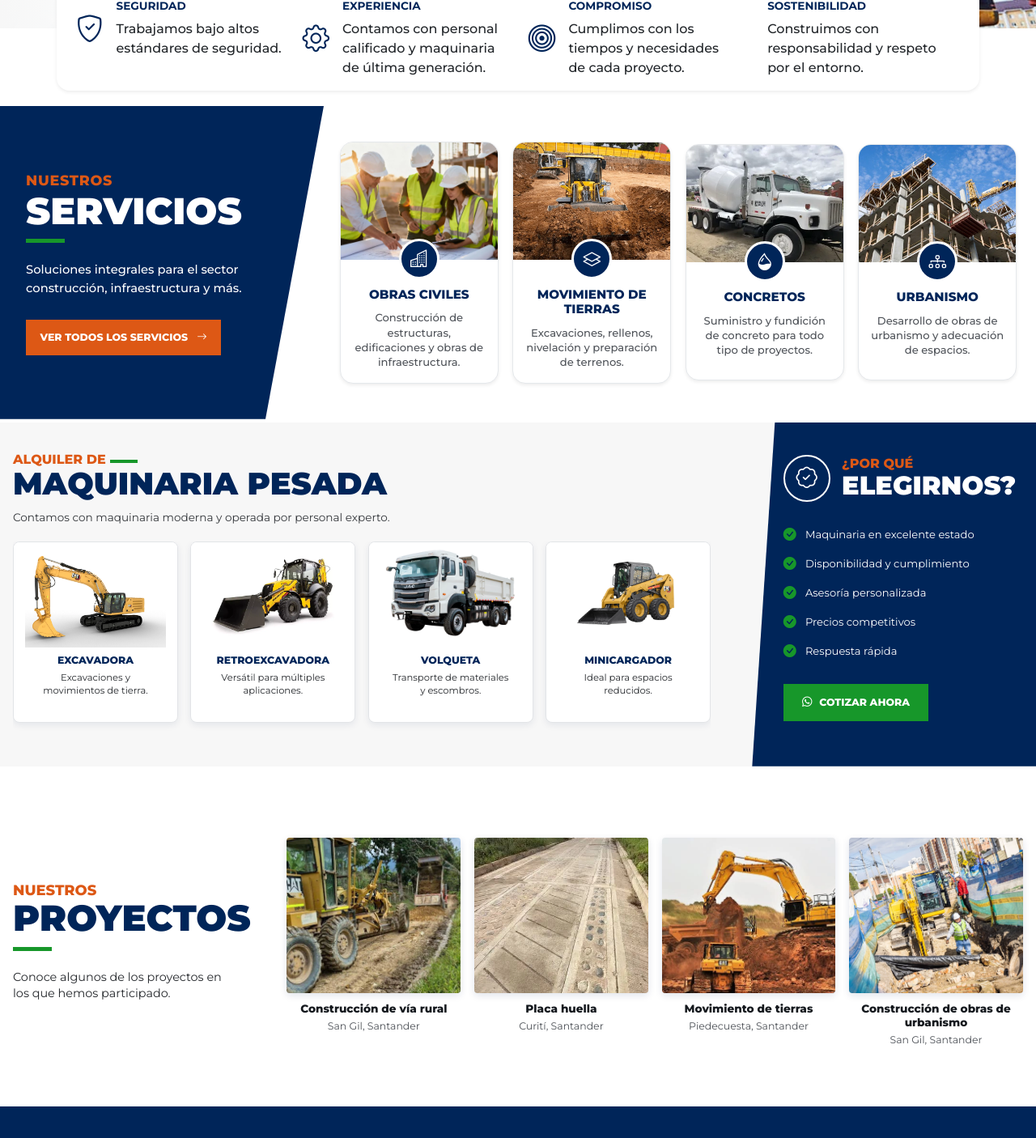
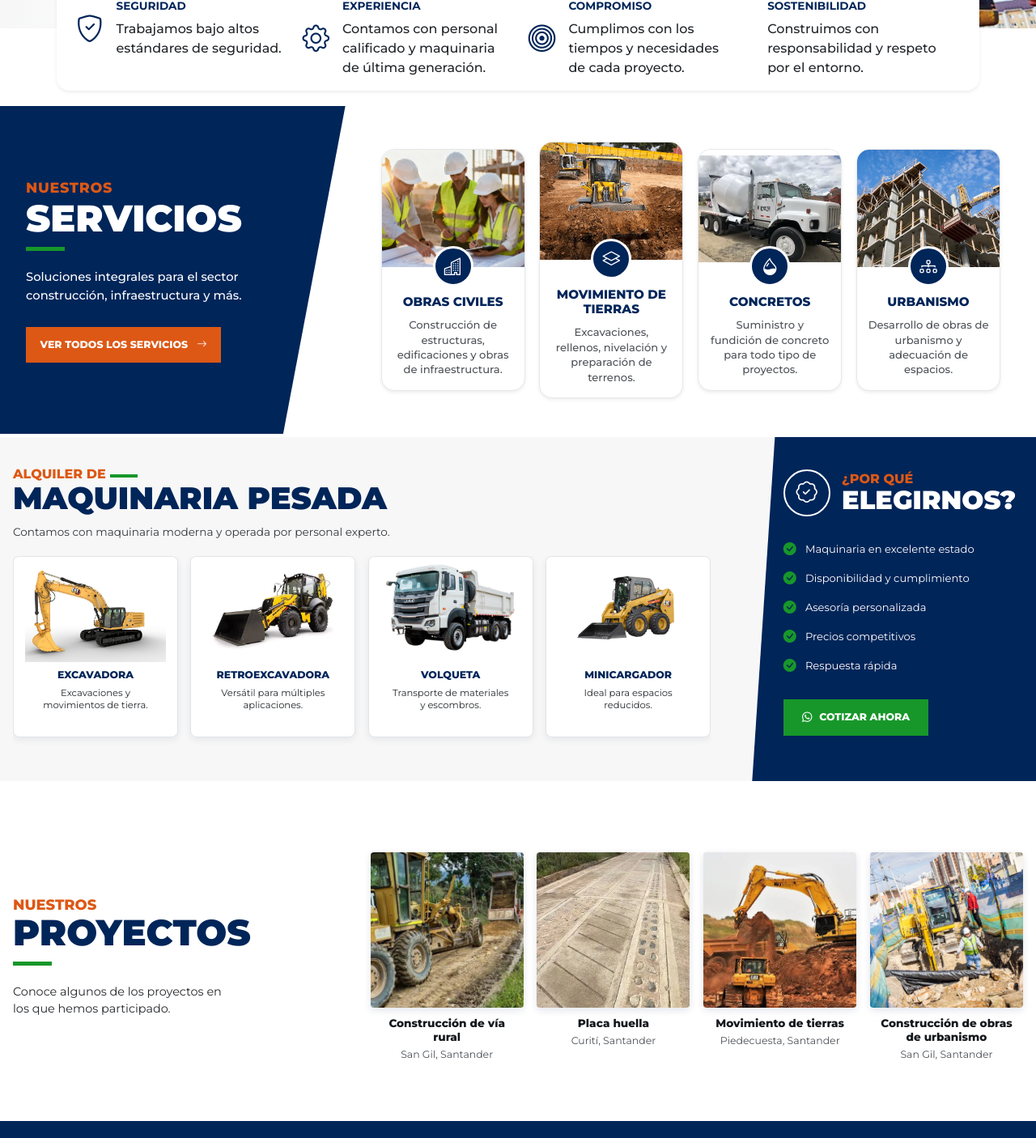
Before and after one commit to pauchacon16/Ingesem-Web, an Angular app: page / in a window 1280 px wide. Shown: the part 640-2046 px from the top of the page at 81% size. Built offline with nearby package versions, Linux system fonts and the light colour scheme.

Commit message:
Solución resoluciones fullhd

```diff
--- a/src/app/proyectos/proyectos.scss
+++ b/src/app/proyectos/proyectos.scss
@@ -6,10 +6,9 @@
 
 .projects-showcase {
 	display: grid;
-	grid-template-columns: minmax(300px, 0.8fr) minmax(0, 3.2fr);
+	grid-template-columns: minmax(300px, 1fr) minmax(0, 2fr);
 	align-items: center;
 	gap: clamp(1.5rem, 3vw, 3.75rem);
-	max-width: 1320px;
 	margin: 0 auto;
 	padding: 1.5rem max(1rem, calc((100vw - 1320px) / 2));
 }
--- a/src/app/servicios/servicios.scss
+++ b/src/app/servicios/servicios.scss
@@ -6,8 +6,10 @@
 
 .services-showcase {
 	display: grid;
-	grid-template-columns: minmax(400px, 0.8fr) minmax(0, 2.7fr);
+	grid-template-columns: minmax(400px, 1fr) minmax(0, 2fr);
 	min-height: 360px;
+	max-width: 1440px;
+	margin: 0 auto;
 	background: #fff;
 	overflow: hidden;
 }
@@ -88,9 +90,7 @@
 	grid-template-columns: repeat(4, minmax(0, 1fr));
 	gap: clamp(0.75rem, 1.4vw, 1.35rem);
 	align-items: center;
-	max-width: 1160px;
-	padding: 2.75rem max(1.5rem, calc((100vw - 1320px) / 2)) 2.75rem 2.75rem;
-	margin-left: -1.5rem;
+	padding: 2.75rem;
 }
 
 .service-card {
@@ -273,8 +273,8 @@
 }
 
 .rounded-image{
-    border-radius-top-left: 1rem;
-    border-radius-top-right: 1rem;
+	border-top-left-radius: 1rem;
+	border-top-right-radius: 1rem;
 }
 
 @media (max-width: 767px){
```
